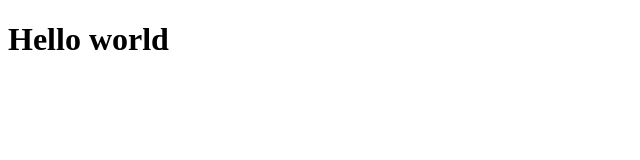
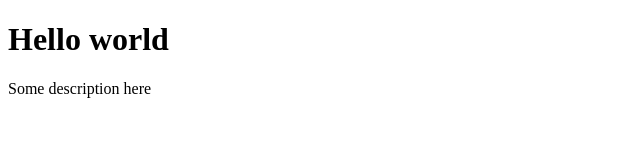
Before and after one commit to islomabdullaev/demo-repo, a plain HTML site: page index.html in a window 1280 px wide. Shown: the whole page, without its empty margins (0-640 px from the left). Drawn offline with Linux system fonts and the light colour scheme.

Commit message:
desc added

```diff
--- a/index.html
+++ b/index.html
@@ -8,5 +8,6 @@
 </head>
 <body>
     <h1>Hello world</h1>
+    <p>Some description here</p>
 </body>
 </html>
```
